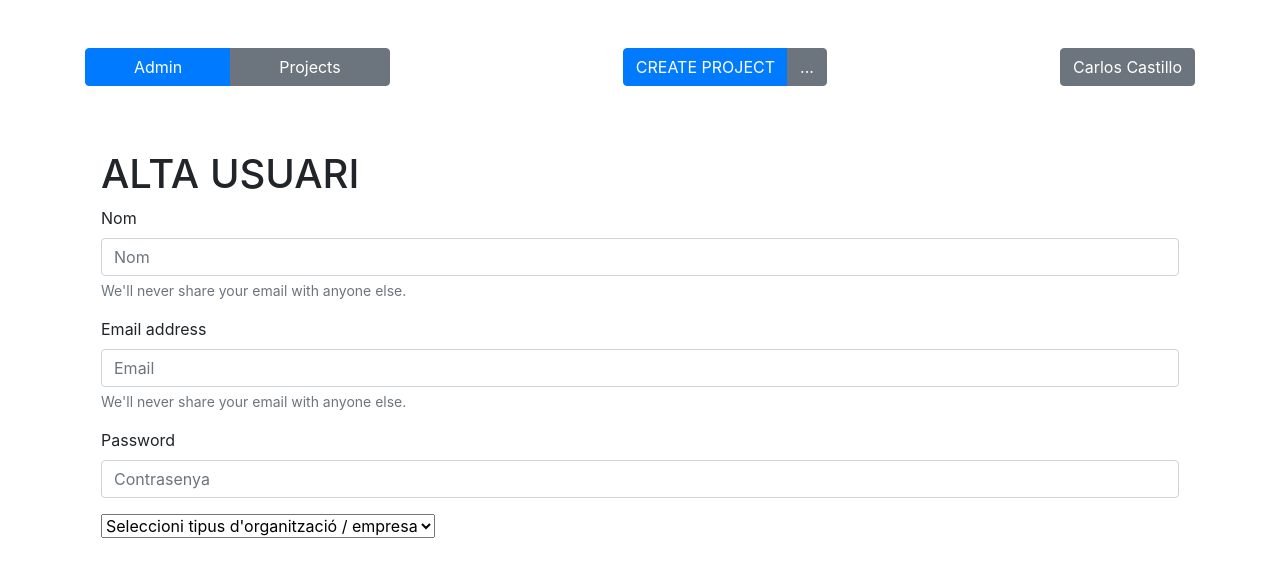
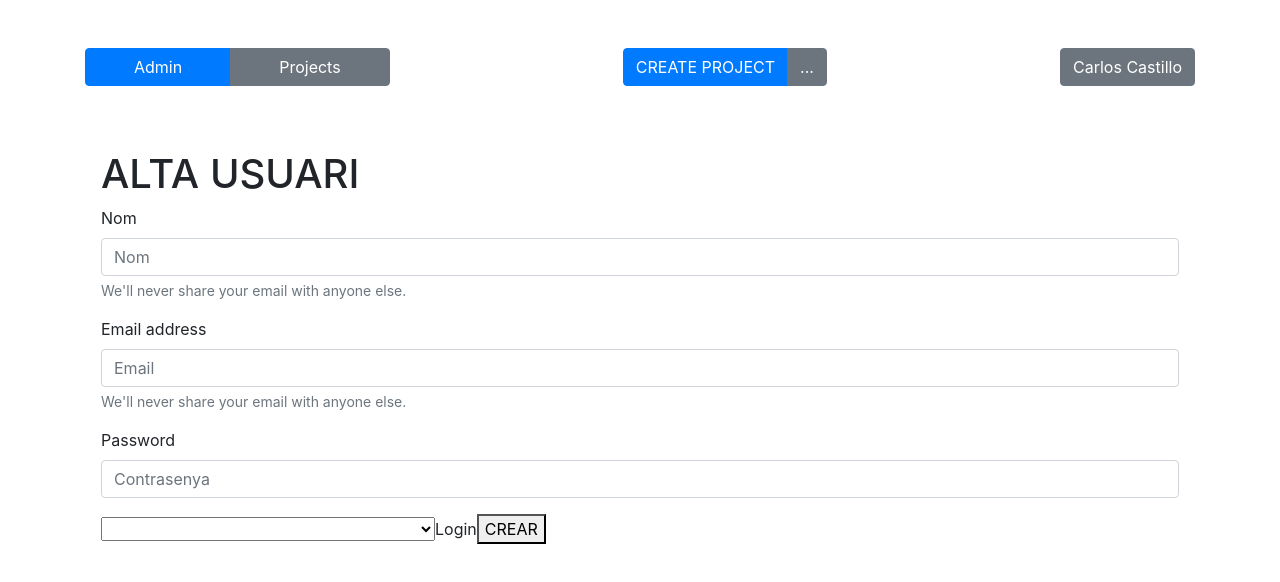
Before and after one commit to pedronieto84/ItProjects-Marketplace-Angular, an Angular app: page /registre in a window 1280 px wide. Shown: the top 582 px of the page. Built offline with nearby package versions, Linux system fonts and the light colour scheme.

Commit message:
Canvis al user i project interfaces i capturo els inputs del register form

```diff
--- a/src/app/components/shared/navbar/navbar.component.ts
+++ b/src/app/components/shared/navbar/navbar.component.ts
@@ -10,7 +10,7 @@ import { User } from 'src/app/interfaces/interfaces';
 export class NavbarComponent implements OnInit {
 
   usuarioPrueba: User = {
-    id: "12345",
+    userId: "12345",
     name: "Carlos Castillo",
     email: "prueba@prueba.com",
     password: "12345",
--- a/src/app/pages/register/register.component.html
+++ b/src/app/pages/register/register.component.html
@@ -4,6 +4,7 @@
   <div class="form-group">
     <label for="exampleInputEmail1">Nom</label>
     <input
+      [(ngModel)]="name"
       type="text"
       class="form-control"
       id="name"
@@ -18,6 +19,7 @@
   <div class="form-group">
     <label for="exampleInputEmail1">Email address</label>
     <input
+      [(ngModel)]="email"
       type="email"
       class="form-control"
       id="email"
@@ -31,17 +33,24 @@
   <div class="form-group">
     <label for="exampleInputPassword1">Password</label>
     <input
+      [(ngModel)]="password"
       type="password"
       class="form-control"
       id="password"
       placeholder="Contrasenya"
     />
   </div>
-  <select class="form-select" aria-label="Tipus d'organització">
+  <select
+    class="form-select"
+    aria-label="Tipus d'organització"
+    [(ngModel)]="typeOfInstitution"
+  >
     <option selected>Seleccioni tipus d'organització / empresa</option>
     <option value="1">Empresa pública</option>
     <option value="3">Empresa privada</option>
     <option value="2">3 er sector</option>
     <option value="4">Altres</option>
   </select>
+  <a>Login</a>
+  <button (click)="register()">CREAR</button>
 </div>
--- a/src/app/pages/register/register.component.ts
+++ b/src/app/pages/register/register.component.ts
@@ -1,4 +1,5 @@
 import { Component, OnInit } from '@angular/core';
+import { User } from 'src/app/interfaces/interfaces';
 
 @Component({
   selector: 'app-register',
@@ -7,9 +8,25 @@ import { Component, OnInit } from '@angular/core';
 })
 export class RegisterComponent implements OnInit {
 
+  email:string;
+  password:string;
+  name:string;
+  typeOfInstitution:string;
+
   constructor() { }
 
   ngOnInit() {
   }
 
+  register(){
+    const userObject: User = {
+      email: this.email,
+      name: this.name,
+      password: this.password,
+      typeOfInstitution: this.typeOfInstitution,
+
+    }
+    console.log('register', userObject)
+  }
+
 }
--- a/src/app/pages/register/register.module.ts
+++ b/src/app/pages/register/register.module.ts
@@ -3,13 +3,14 @@ import { CommonModule } from '@angular/common';
 import { RegisterComponent } from './register.component';
 import { RegisterRoutingModule } from './register-routing.module';
 import { NgbModule } from '@ng-bootstrap/ng-bootstrap';
+import { FormsModule } from '@angular/forms';
 
 
 
 @NgModule({
   declarations: [RegisterComponent],
   imports: [
-    CommonModule, RegisterRoutingModule, NgbModule
+    CommonModule, RegisterRoutingModule, NgbModule, FormsModule
   ]
 })
 export class RegisterModule { }
```
Also changed, not shown: src/app/interfaces/interfaces.ts (+6 -9 lines).
